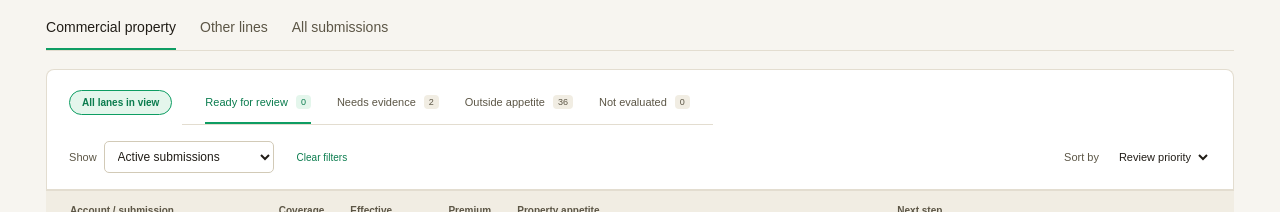
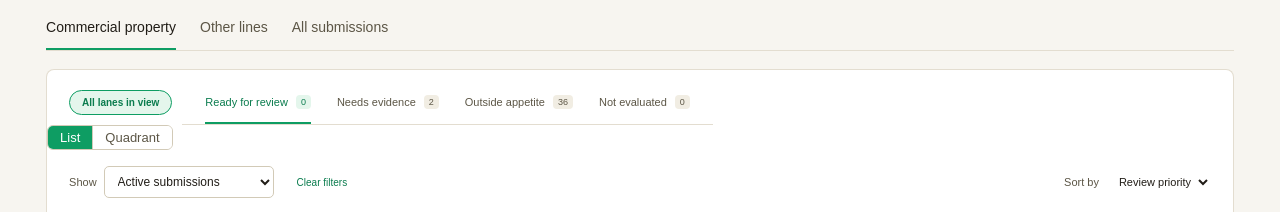
Before and after one commit to smitsp11/htn, a Next.js app: page / in a window 1280 px wide. Shown: the part 740-952 px from the top of the page. Built offline with nearby package versions, Linux system fonts and the light colour scheme.

Commit message:
feat(queue): List/Quadrant view toggle wiring the W6 board into the workspace

```diff
--- a/components/queue/queue-workspace.tsx
+++ b/components/queue/queue-workspace.tsx
@@ -6,6 +6,7 @@ import { LANE_LABELS, laneForStatus, type Lane } from "@/lib/rankings/lanes";
 import { Icon } from "@/components/ui/icon";
 import { LaneTabs } from "@/components/queue/lane-tabs";
 import { Pagination } from "@/components/queue/pagination";
+import { QuadrantBoard } from "@/components/queue/quadrant-board";
 import { QueueFilters, type SortKey, type SourceStatus } from "@/components/queue/queue-filters";
 import { QueueTable } from "@/components/queue/queue-table";
 import { ScopeSwitch, type Scope } from "@/components/queue/scope-switch";
@@ -95,6 +96,7 @@ function comparatorFor(sort: SortKey): ((a: RankedSubmission, b: RankedSubmissio
  * federanorth's `dashboard-client.js#render`).
  */
 export function QueueWorkspace({ submissions, onOpen, matchedIds }: QueueWorkspaceProps) {
+  const [view, setView] = useState<"list" | "quadrant">("list");
   const [scope, setScope] = useState<Scope>("property");
   const [lane, setLane] = useState<LaneFilter>("all");
   const [sourceStatus, setSourceStatus] = useState<SourceStatus>("active");
@@ -183,6 +185,7 @@ export function QueueWorkspace({ submissions, onOpen, matchedIds }: QueueWorkspa
         }}
       />
       <div className="queue-nav">
+        {view === "list" && (
           <div className="lane-row">
             <button
               type="button"
@@ -204,6 +207,25 @@ export function QueueWorkspace({ submissions, onOpen, matchedIds }: QueueWorkspa
               }}
             />
           </div>
+        )}
+        <div className="view-toggle" role="group" aria-label="Queue view">
+          <button
+            type="button"
+            aria-pressed={view === "list"}
+            className={view === "list" ? "active" : ""}
+            onClick={() => setView("list")}
+          >
+            List
+          </button>
+          <button
+            type="button"
+            aria-pressed={view === "quadrant"}
+            className={view === "quadrant" ? "active" : ""}
+            onClick={() => setView("quadrant")}
+          >
+            Quadrant
+          </button>
+        </div>
         <QueueFilters
           sourceStatus={sourceStatus}
           sort={sort}
@@ -218,7 +240,9 @@ export function QueueWorkspace({ submissions, onOpen, matchedIds }: QueueWorkspa
           onClear={clearFilters}
         />
       </div>
-      {visible.length > 0 ? (
+      {view === "quadrant" ? (
+        <QuadrantBoard submissions={sourceFiltered} onOpen={onOpen} />
+      ) : visible.length > 0 ? (
         <QueueTable submissions={visible} onOpen={onOpen} />
       ) : (
         <div className="empty-state">
@@ -229,6 +253,7 @@ export function QueueWorkspace({ submissions, onOpen, matchedIds }: QueueWorkspa
           </button>
         </div>
       )}
+      {view === "list" && (
         <Pagination
           page={clampedPage}
           pageCount={pageCount}
@@ -240,6 +265,7 @@ export function QueueWorkspace({ submissions, onOpen, matchedIds }: QueueWorkspa
             setPage(1);
           }}
         />
+      )}
     </section>
   );
 }
--- a/components/queue/queue.css
+++ b/components/queue/queue.css
@@ -534,3 +534,9 @@ select {
 .qc-selective { background: var(--surface-muted); }
 .qc-deprioritize { background: var(--danger-tint); }
 @media (max-width: 720px) { .quadrant { grid-template-columns: 1fr; } }
+
+/* W6 — List / Quadrant view toggle */
+.view-toggle { display: inline-flex; border: 1px solid var(--border-strong); border-radius: 6px; overflow: hidden; }
+.view-toggle button { padding: 4px 12px; font-size: 13px; background: var(--surface); color: var(--ink-soft); border: 0; cursor: pointer; }
+.view-toggle button + button { border-left: 1px solid var(--border-strong); }
+.view-toggle button.active { background: var(--mint); color: #fff; }
```
Lines whose indentation alone changed are shown as unchanged.
